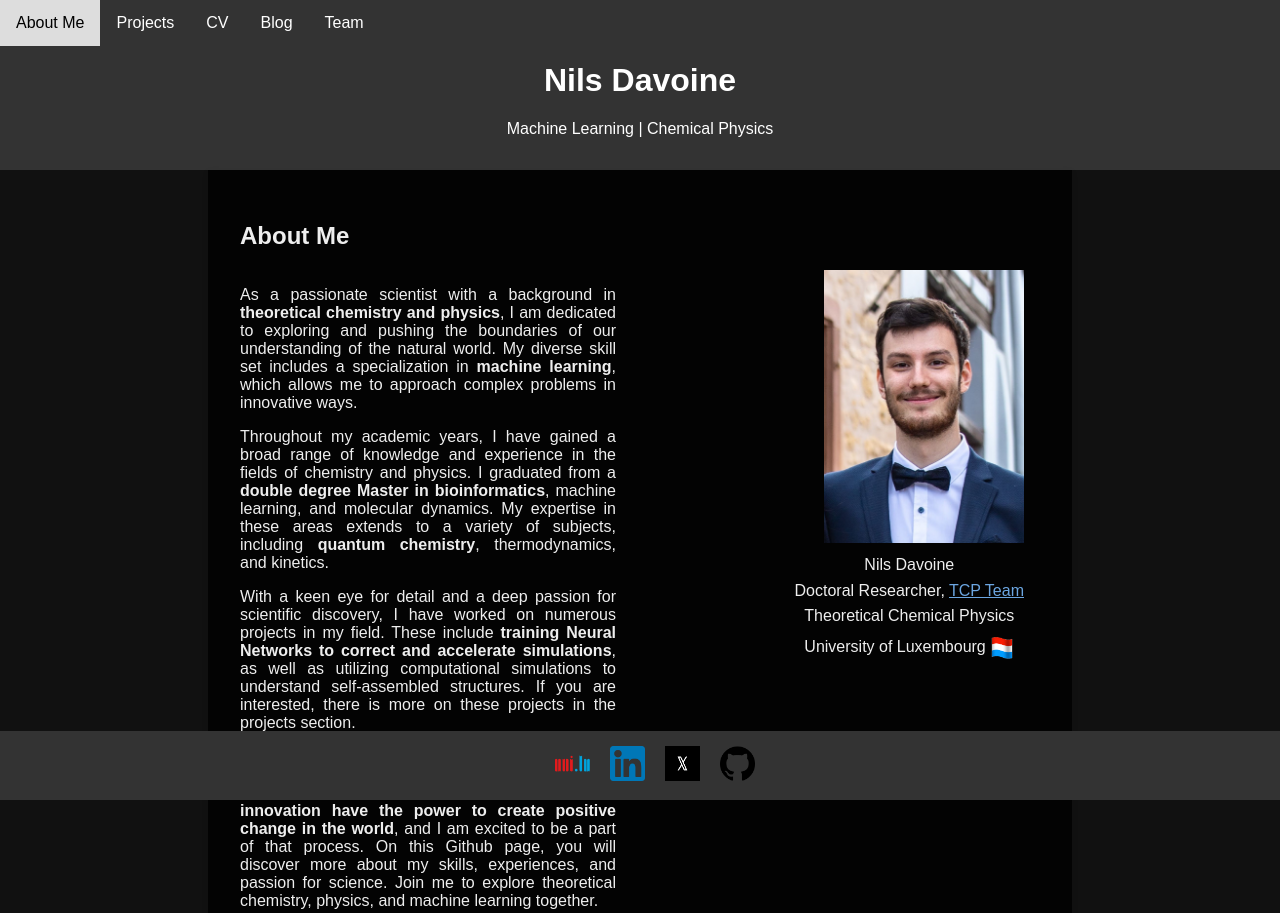
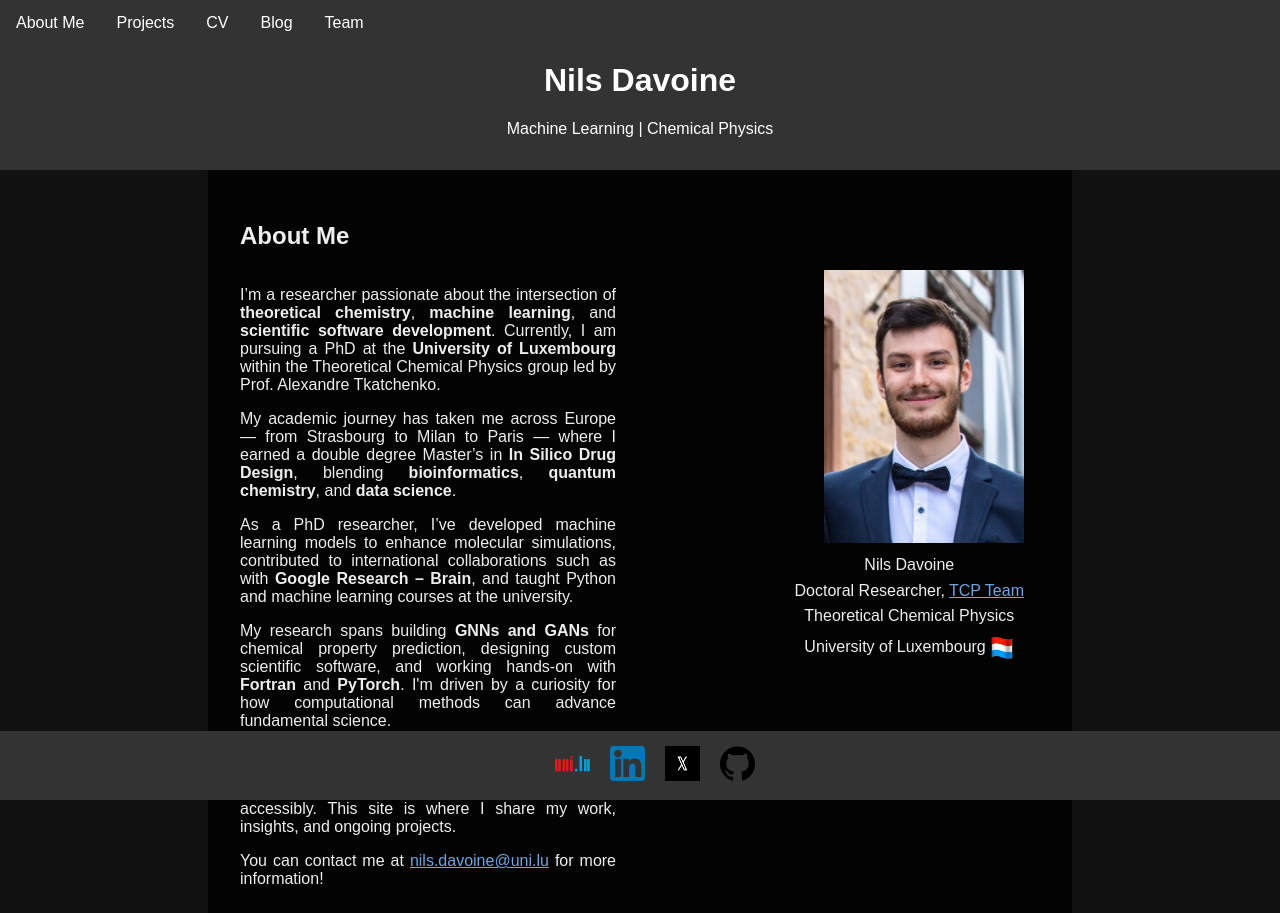
Before and after one commit to NilsDavoine/nilsdavoine.github.io, a plain HTML site: page index.html in a window 1280 px wide. Shown: the top 913 px of the page. Drawn offline with Linux system fonts and the light colour scheme.

Commit message:
Update index.html

```diff
--- a/index.html
+++ b/index.html
@@ -130,16 +130,46 @@
       <h2>About Me</h2>
       <div class="about-container">
         <div class="about-text">
-          <p>As a passionate scientist with a background in <b>theoretical chemistry and physics</b>, I am dedicated to exploring and pushing the boundaries of our understanding of the natural world. My diverse skill set includes a specialization in <b>machine learning</b>, which allows me to approach complex problems in innovative ways.</p>
-          <p>Throughout my academic years, I have gained a broad range of knowledge and experience in the fields of chemistry and physics. I graduated from a <b>double degree Master in bioinformatics</b>, machine learning, and molecular dynamics. My expertise in these areas extends to a variety of subjects, including <b>quantum chemistry</b>, thermodynamics, and kinetics.</p>
-          <p>With a keen eye for detail and a deep passion for scientific discovery, I have worked on numerous projects in my field. These include <b>training Neural Networks to correct and accelerate simulations</b>, as well as utilizing computational simulations to understand self-assembled structures. If you are interested, there is more on these projects in the projects section.</p>
-          <p>As a researcher and scientist, I am constantly striving to improve and expand my knowledge and skills. <b>I believe that scientific research and innovation have the power to create positive change in the world</b>, and I am excited to be a part of that process. On this Github page, you will discover more about my skills, experiences, and passion for science. Join me to explore theoretical chemistry, physics, and machine learning together.</p>
-          <p>You can contact me at <a href="mailto:nils.davoine@uni.lu" class="light-blue-link">nils.davoine@uni.lu</a> for more information!</p>
+          <p>
+            I’m a researcher passionate about the intersection of <b>theoretical chemistry</b>,
+            <b>machine learning</b>, and <b>scientific software development</b>. Currently, I am pursuing
+            a PhD at the <b>University of Luxembourg</b> within the Theoretical Chemical Physics group led
+            by Prof. Alexandre Tkatchenko.
+          </p>
+          <p>
+            My academic journey has taken me across Europe — from Strasbourg to Milan to Paris — where
+            I earned a double degree Master’s in <b>In Silico Drug Design</b>, blending <b>bioinformatics</b>,
+            <b>quantum chemistry</b>, and <b>data science</b>.
+          </p>
+          <p>
+            As a PhD researcher, I’ve developed machine learning models to enhance molecular simulations,
+            contributed to international collaborations such as with <b>Google Research – Brain</b>,
+            and taught Python and machine learning courses at the university.
+          </p>
+          <p>
+            My research spans building <b>GNNs and GANs</b> for chemical property prediction, designing
+            custom scientific software, and working hands-on with <b>Fortran</b> and <b>PyTorch</b>.
+            I'm driven by a curiosity for how computational methods can advance fundamental science.
+          </p>
+          <p>
+            Beyond research, I’m committed to open-source development, cross-disciplinary teamwork,
+            and communicating complex ideas clearly and accessibly. This site is where I share my work,
+            insights, and ongoing projects.
+          </p>
+          <p>
+            You can contact me at
+            <a href="mailto:nils.davoine@uni.lu" class="light-blue-link">nils.davoine@uni.lu</a>
+            for more information!
+          </p>
         </div>
         <div class="about-image-frame">
           <img src="assets/images/PdP.jpg" alt="Profile Picture" class="about-image">
           <div class="about-image-text">
-            <p><center>Nils Davoine</center><br><center>Doctoral Researcher, <a href="https://www.tcpunilu.com/current-team-members" style="color: #6ca6e1;">TCP Team</a></center><br><center>Theoretical Chemical Physics</center><br><center>University of Luxembourg <img src="assets/images/lux_flag.gif" alt="Luxembourg Flag" style="vertical-align: middle; width: 24px; height: 24px;"></center><br></p>
+            <p><center>Nils Davoine</center><br>
+            <center>Doctoral Researcher, <a href="https://www.tcpunilu.com/current-team-members" style="color: #6ca6e1;">TCP Team</a></center><br>
+            <center>Theoretical Chemical Physics</center><br>
+            <center>University of Luxembourg
+            <img src="assets/images/lux_flag.gif" alt="Luxembourg Flag" style="vertical-align: middle; width: 24px; height: 24px;"></center><br></p>
           </div>
         </div>
       </div>
```
